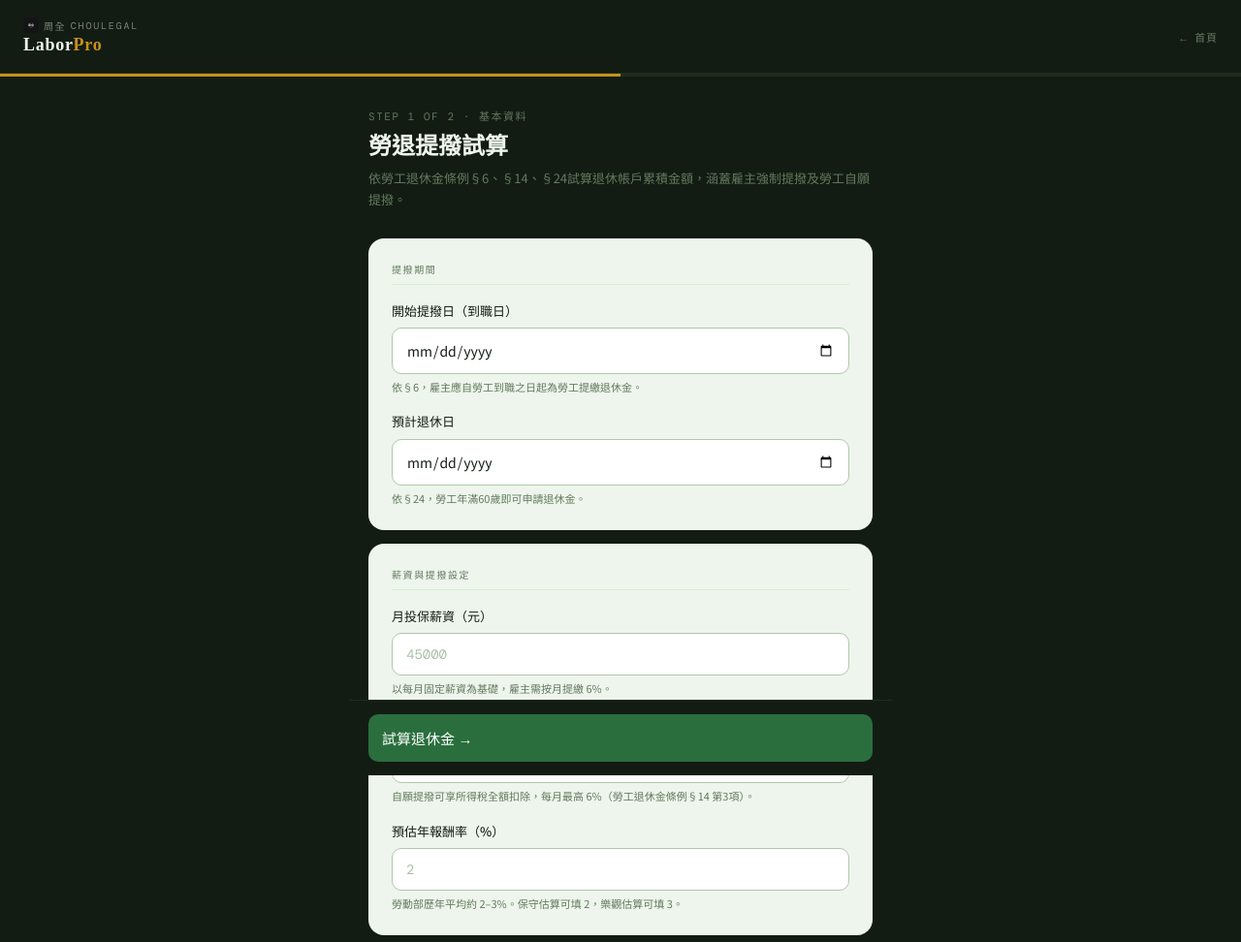
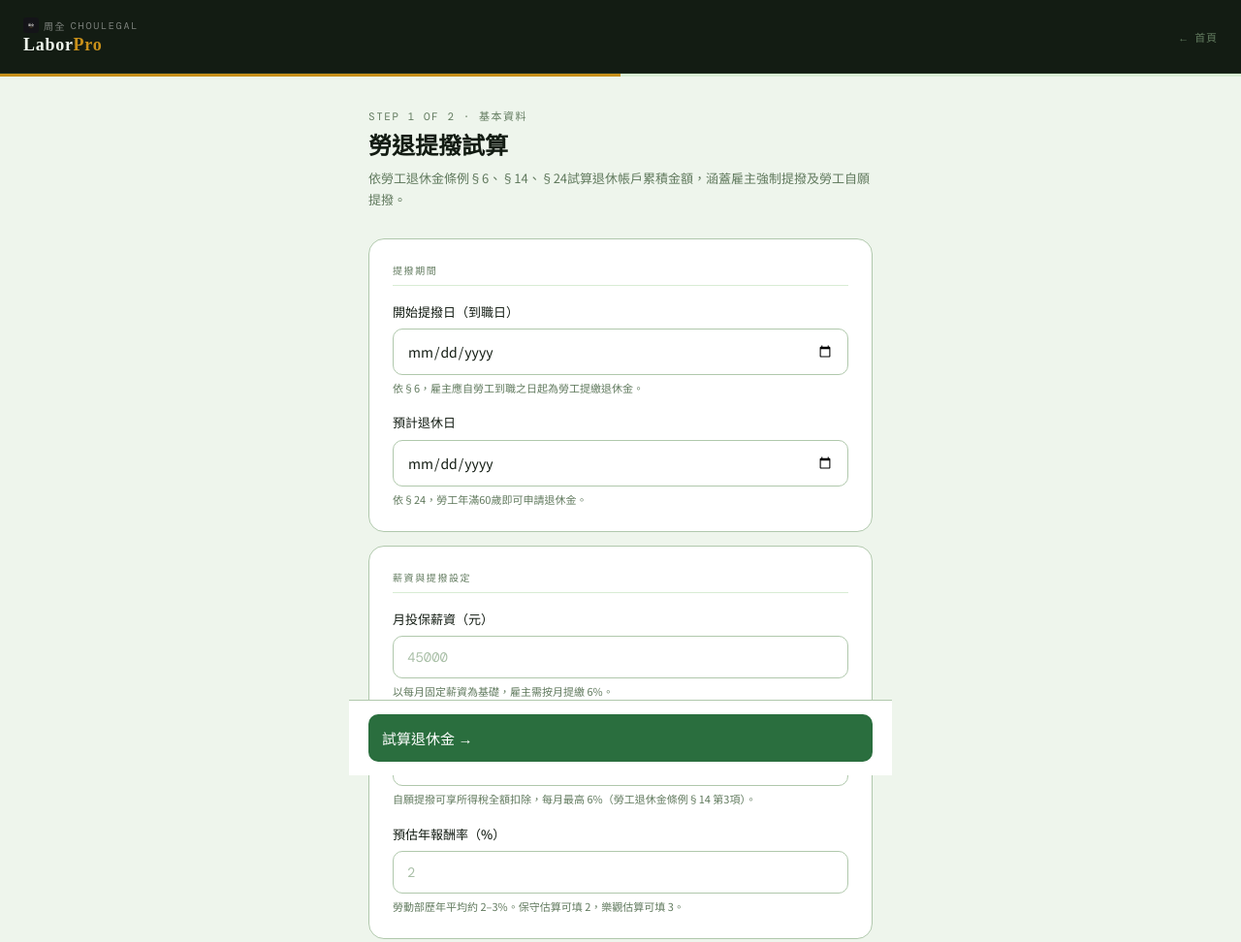
Before and after one commit to businessjoechou/laborpro, a plain HTML site: page pension.html in a window 1280 px wide. Shown: the top 972 px of the page at 97% size. Drawn offline with nearby package versions, Linux system fonts and the light colour scheme.

Commit message:
feat: 全站改淺色背景 + 搬入 6 個 agent skills
- body 背景從 var(--ink) 改為 var(--paper)，統一所有頁面為淺色
- 調整 progress-bar、step-title、wizard、nav-bar、button 配色適配淺底
- 從 InheritancePro 搬入 asso、betty、new-dev、report、solve、support 六個 skills

Co-Authored-By: Claude Opus 4.6 (1M context) <noreply@anthropic.com>

```diff
--- a/css/common.css
+++ b/css/common.css
@@ -15,8 +15,8 @@
 * { box-sizing: border-box; margin: 0; padding: 0; }
 
 body {
-  background: var(--ink);
-  color: var(--paper);
+  background: var(--paper);
+  color: var(--ink);
   font-family: 'Noto Sans TC', sans-serif;
   min-height: 100vh;
   font-size: 15px;
@@ -80,7 +80,7 @@ header {
 .back-link:hover { color: var(--gold); }
 
 /* ===== Progress Bar ===== */
-.progress-bar { height: 3px; background: #1e2e1e; }
+.progress-bar { height: 3px; background: var(--soft); }
 .progress-fill { height: 100%; background: var(--gold); transition: width 0.4s ease; }
 
 /* ===== Main ===== */
@@ -114,7 +114,7 @@ main {
   font-family: 'Noto Serif TC', serif;
   font-size: 24px;
   font-weight: 700;
-  color: var(--paper);
+  color: var(--ink);
   line-height: 1.35;
   margin-bottom: 6px;
 }
@@ -127,8 +127,9 @@ main {
 
 /* ===== Wizard Card ===== */
 .wizard {
-  background: var(--paper);
+  background: var(--card);
   color: var(--ink);
+  border: 1.5px solid var(--border);
   border-radius: 16px;
   padding: 24px;
   margin-bottom: 14px;
@@ -614,8 +615,8 @@ textarea:focus {
   bottom: 0;
   left: 50%;
   transform: translateX(-50%);
-  background: var(--ink);
-  border-top: 1px solid #1e2e1e;
+  background: var(--card);
+  border-top: 1.5px solid var(--border);
   padding: 14px 20px;
   display: flex;
   gap: 10px;
@@ -640,19 +641,19 @@ textarea:focus {
 .btn-primary:hover { background: #225c34; }
 
 .btn-secondary {
-  background: #1e2e1e;
+  background: var(--soft);
   color: var(--muted);
   flex: 0 0 auto;
   padding: 14px 20px;
 }
-.btn-secondary:hover { color: var(--paper); }
+.btn-secondary:hover { color: var(--ink); }
 
 .btn-reset {
   background: transparent;
-  border: 1px solid #2a3e2a;
+  border: 1px solid var(--border);
   color: var(--muted);
 }
-.btn-reset:hover { border-color: var(--muted); color: var(--paper); }
+.btn-reset:hover { border-color: var(--ink); color: var(--ink); }
 
 .btn-print {
   background: transparent;
```
Also changed, not shown: .claude/skills/asso/SKILL.md (added), .claude/skills/betty/SKILL.md (added), .claude/skills/new-dev/SKILL.md (added), .claude/skills/report/SKILL.md (added), .claude/skills/solve/SKILL.md (added), .claude/skills/support/SKILL.md (added).
